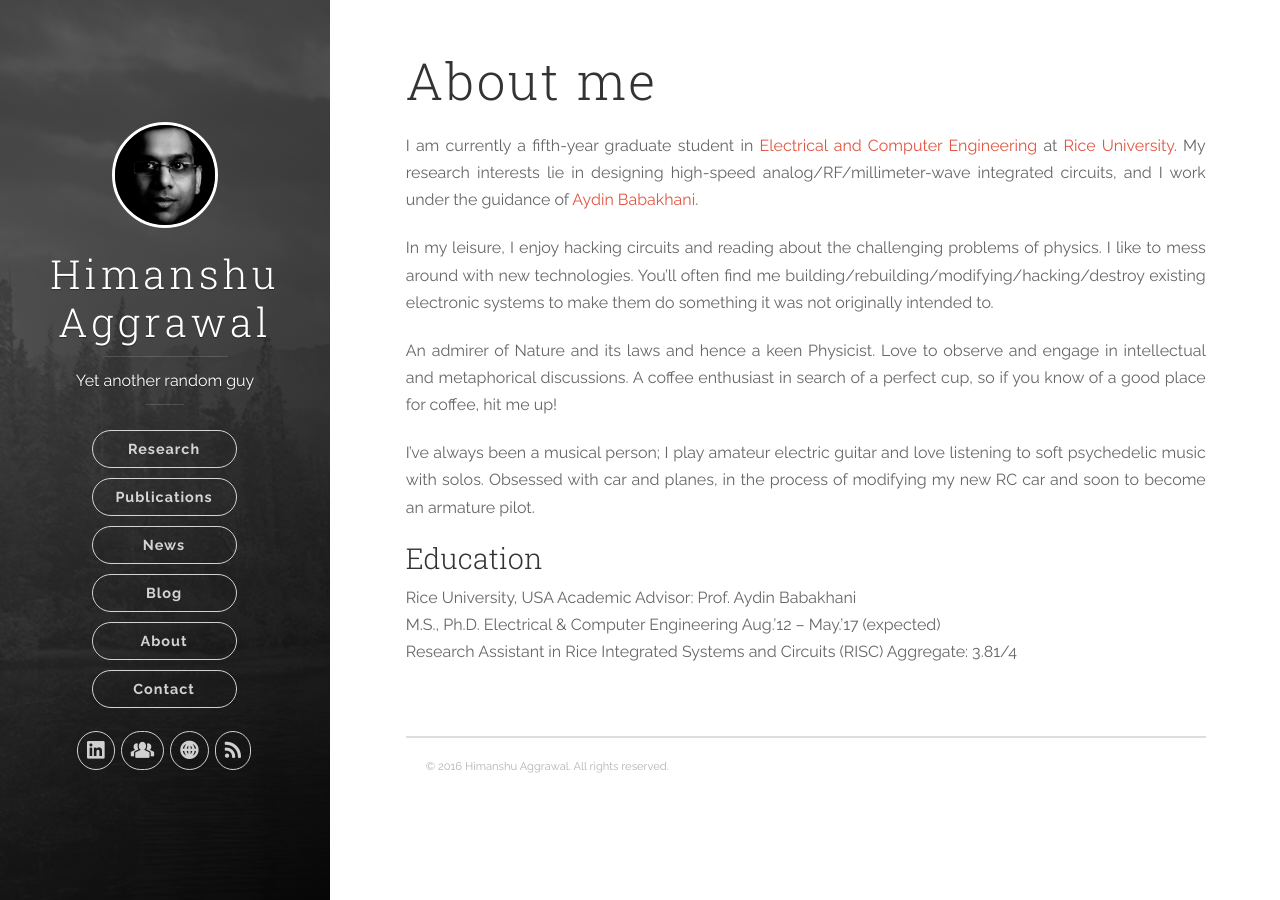
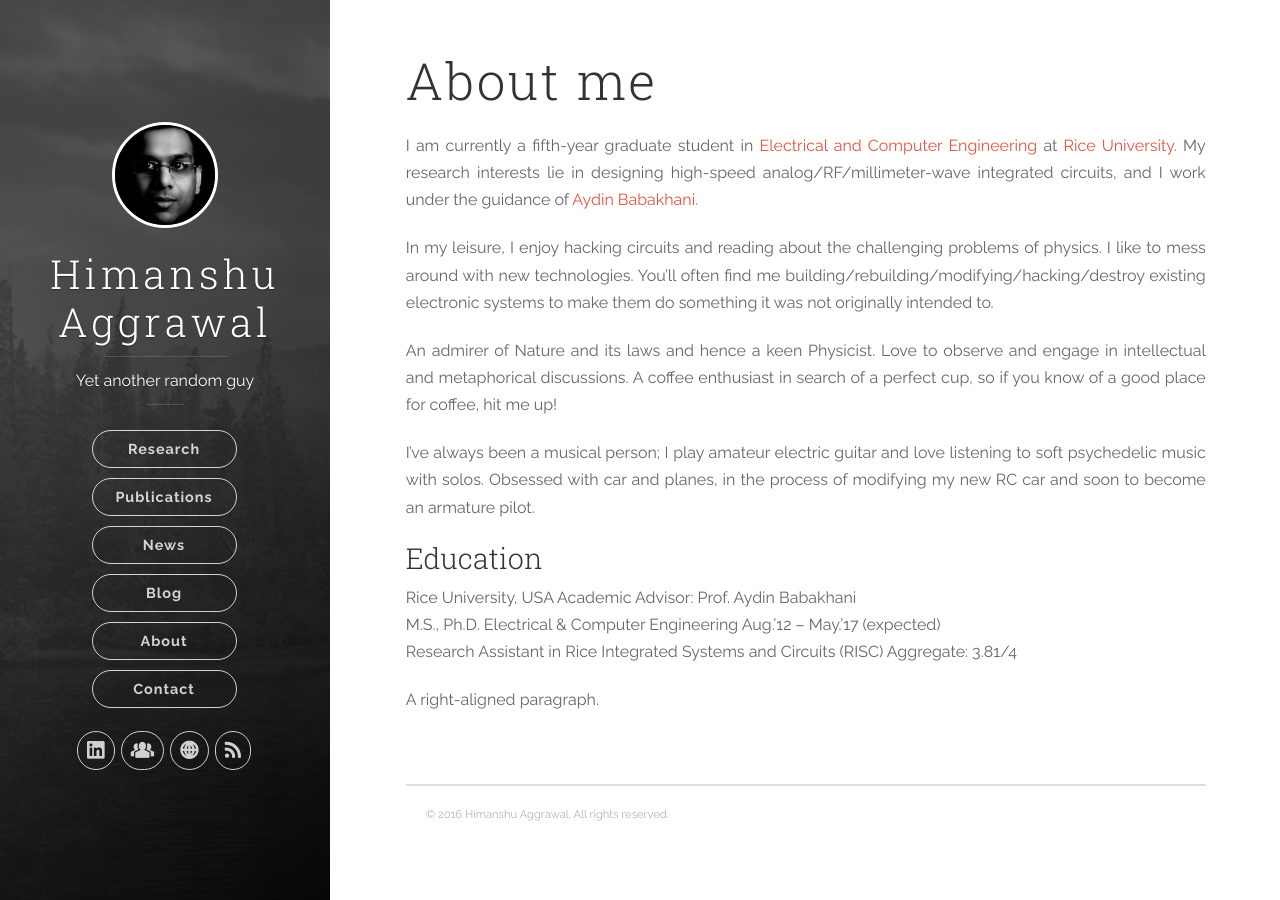
Before and after one commit to ahimanshu13/ahimanshu13.github.io, a Jekyll site: the page built from about/index.md, in a window 1280 px wide. Built offline with Jekyll 4.4.1, drawn with Linux system fonts in a browser that asks for light colours; nearby versions of some CDN libraries.

Commit message:
Update About Me

```diff
--- a/about/index.md
+++ b/about/index.md
@@ -18,3 +18,5 @@ I've always been a musical person; I play amateur electric guitar and love liste
 Rice University, USA												Academic Advisor: Prof. Aydin Babakhani<br>
 M.S., Ph.D. Electrical & Computer Engineering						Aug.’12 – May.’17 (expected)<br>
 Research Assistant in Rice Integrated Systems and Circuits (RISC)	Aggregate: 3.81/4<br>
+
+<p align="right">A right-aligned paragraph.</p>
```
